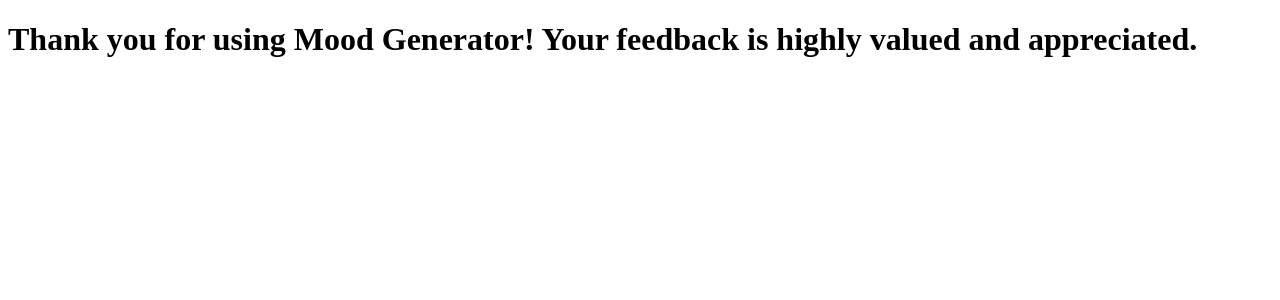
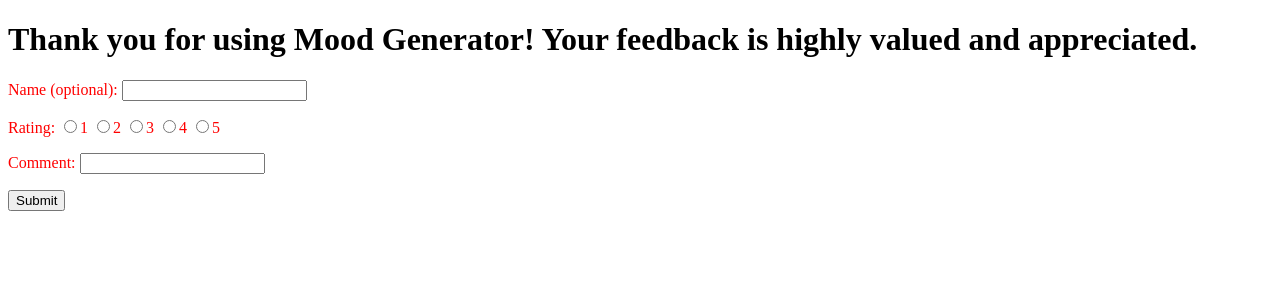
Before and after one commit to donovanne/NA2JO28DD5, a Python web app: template mood-generator/templates/feedback.html in a window 1280 px wide. Shown: the top 300 px of the page. Run offline with Jinja, Linux system fonts and the light colour scheme; the template is opened without the code that fills it, so the values that code supplies are empty.

Commit message:
working on feedback page

```diff
--- a/mood-generator/templates/feedback.html
+++ b/mood-generator/templates/feedback.html
@@ -6,6 +6,16 @@
 </head>
 <body>
   <h1>Thank you for using Mood Generator! Your feedback is highly valued and appreciated.</h1>
-  <form>
+  <form method="get" action="/">
+    <p>Name (optional): <input type="text" name="name"/></p>
+    <p>Rating:
+    <input type="radio" name="rating" value="1">1
+    <input type="radio" name="rating" value="1">2
+    <input type="radio" name="rating" value="1">3
+    <input type="radio" name="rating" value="1">4
+    <input type="radio" name="rating" value="1">5
+    <p>Comment: <input type="text" name="comment"/></p>
+    <p><input type="submit"></p>
+  </form>
 </body>
 </html>
```
Also changed, not shown: mood-generator/main.py (+26 -10 lines), 1 other file.
